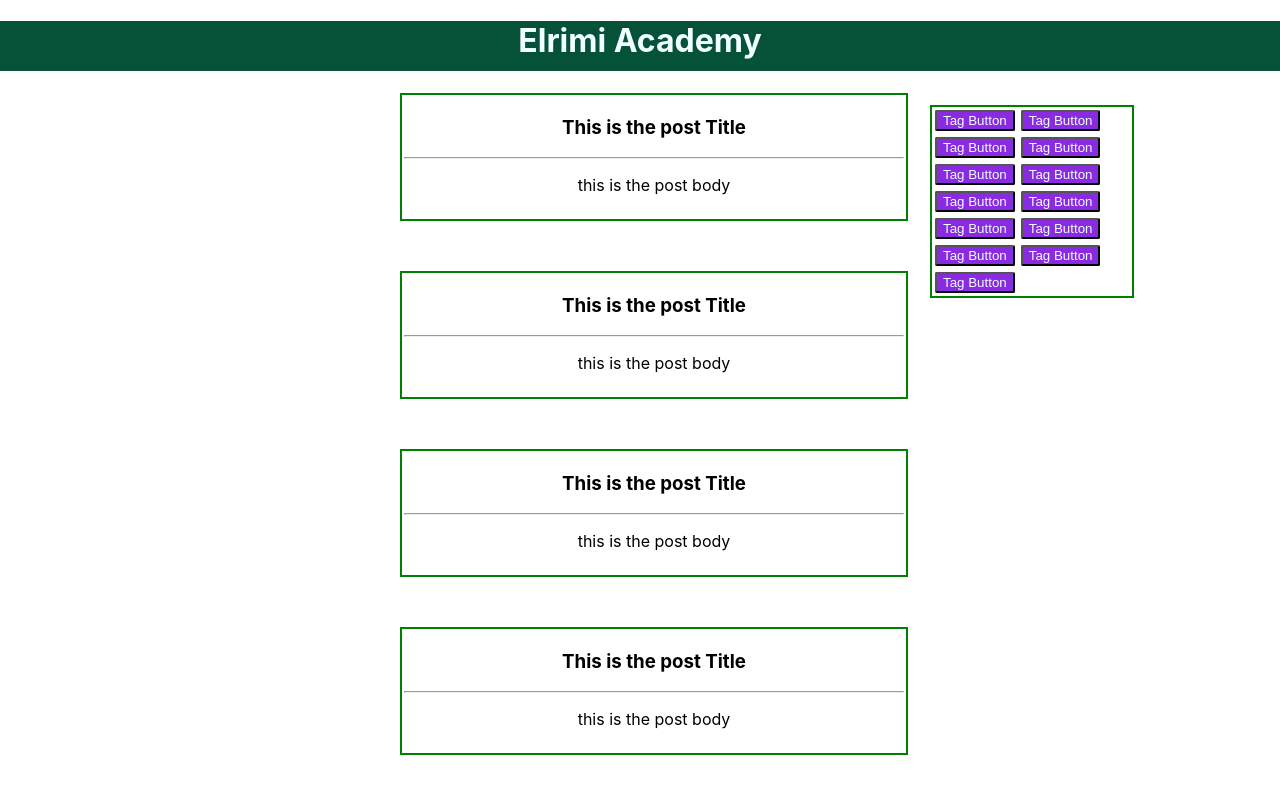
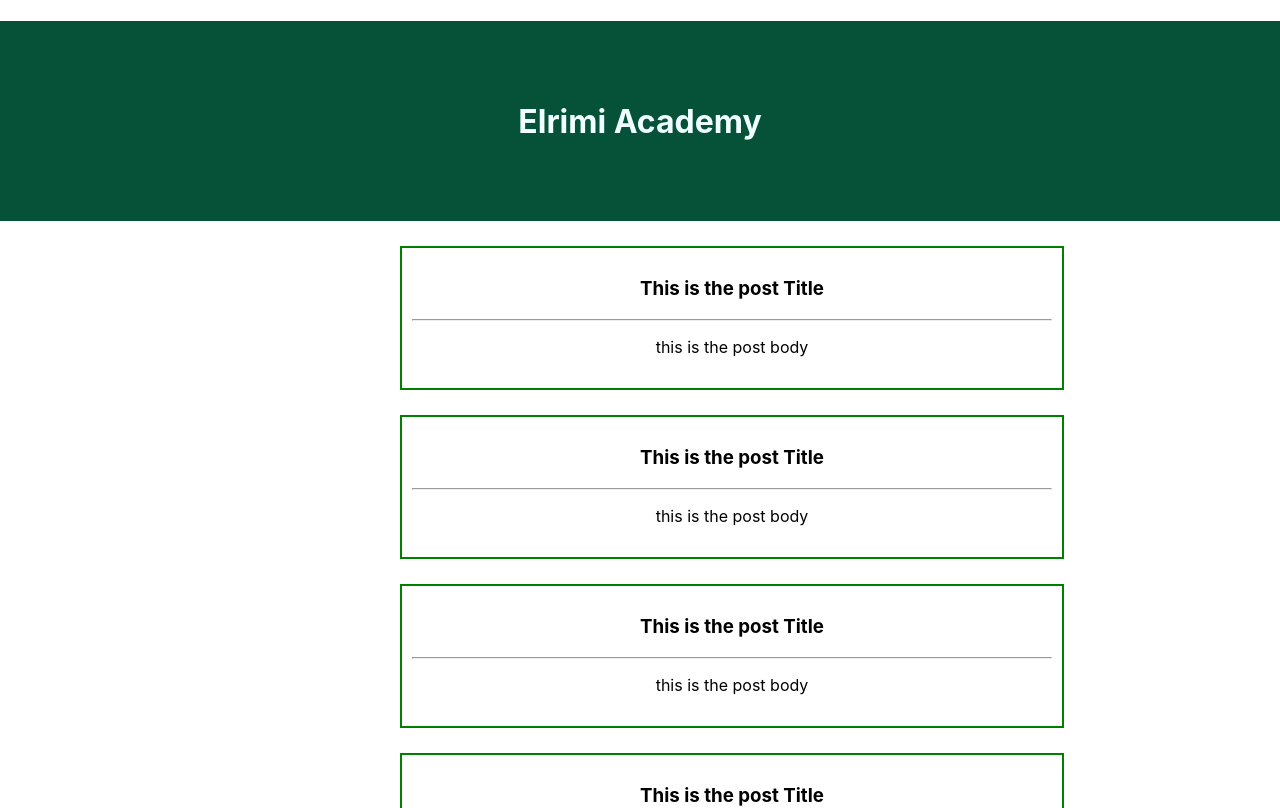
Before and after one commit to mohamadAlrimi/My-App2-React-Homework, a React (Create React App) app: page / in a window 1280 px wide. Shown: the top 808 px of the page. Built offline with nearby package versions, Linux system fonts and the light colour scheme.

Commit message:
some changes

```diff
--- a/src/Component/Button.css
+++ b/src/Component/Button.css
@@ -1,10 +1,12 @@
-.btn {
+div .btn {
     border: 2px solid green;
-    height: auto;
-    width: 200px;
-    margin-left: 30px;
-   position: relative;
-    bottom: 700px;
-    left: 900px;
+
+    width: 60%;
+    display: flex;
+    justify-content: center;
+    align-items: center;
+    text-align: center;
+
+
 
 }
--- a/src/Component/Header.css
+++ b/src/Component/Header.css
@@ -1,7 +1,9 @@
 .activ {
-    background-color: rgb(6, 82, 56);
-    color: azure;
-    height: 50px;
-    width: auto;
-    text-align: center;
+  background-color: rgb(6, 82, 56);
+  color: azure;
+  height: 200px;
+  width:100% ;
+display: flex;
+justify-content: center;
+align-items: center;
 }
--- a/src/Component/Nbutton.css
+++ b/src/Component/Nbutton.css
@@ -2,5 +2,13 @@
     background-color: blueviolet;
     border-radius: 2px;
     color: azure;
-    margin: 3px;
+    margin: 10px;
+    border-radius: 10px;
+    padding: 10px;
+
+
+
 }
+.bt:hover{
+    background-color: blue;
+}
--- a/src/Component/Post.css
+++ b/src/Component/Post.css
@@ -1,11 +1,11 @@
 div .post {
-   padding: 2px 2px;
+   padding: 10px;
    border: 2px solid green;
   /* background-color: aqua; */
   text-align: center;
-    width: 500px;
+    width: 50%;
     height: 120px;
-    margin-bottom: 50px;
+    margin: 25px;
 
     align-items: center;
     margin-left: 400px;
```
